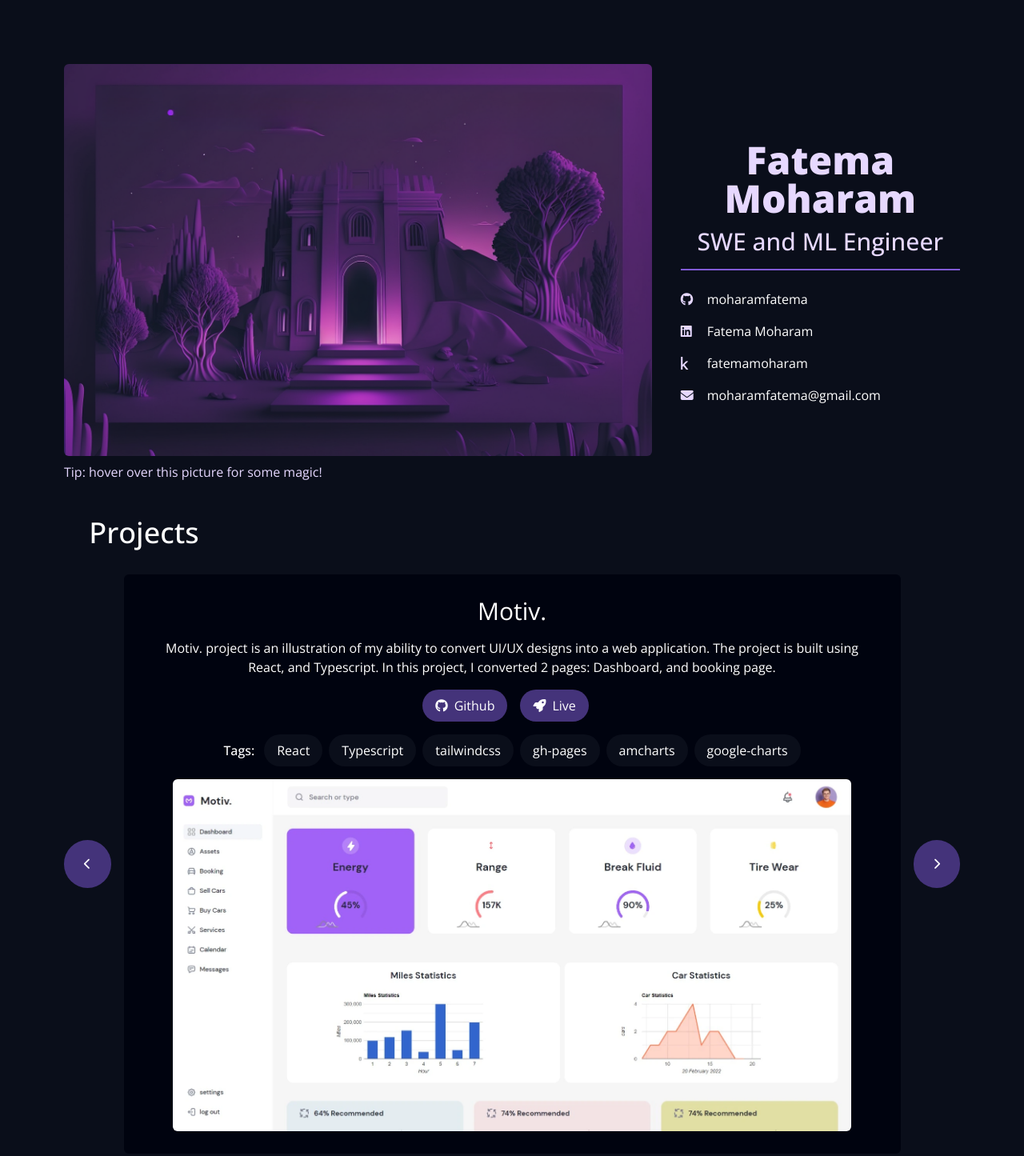
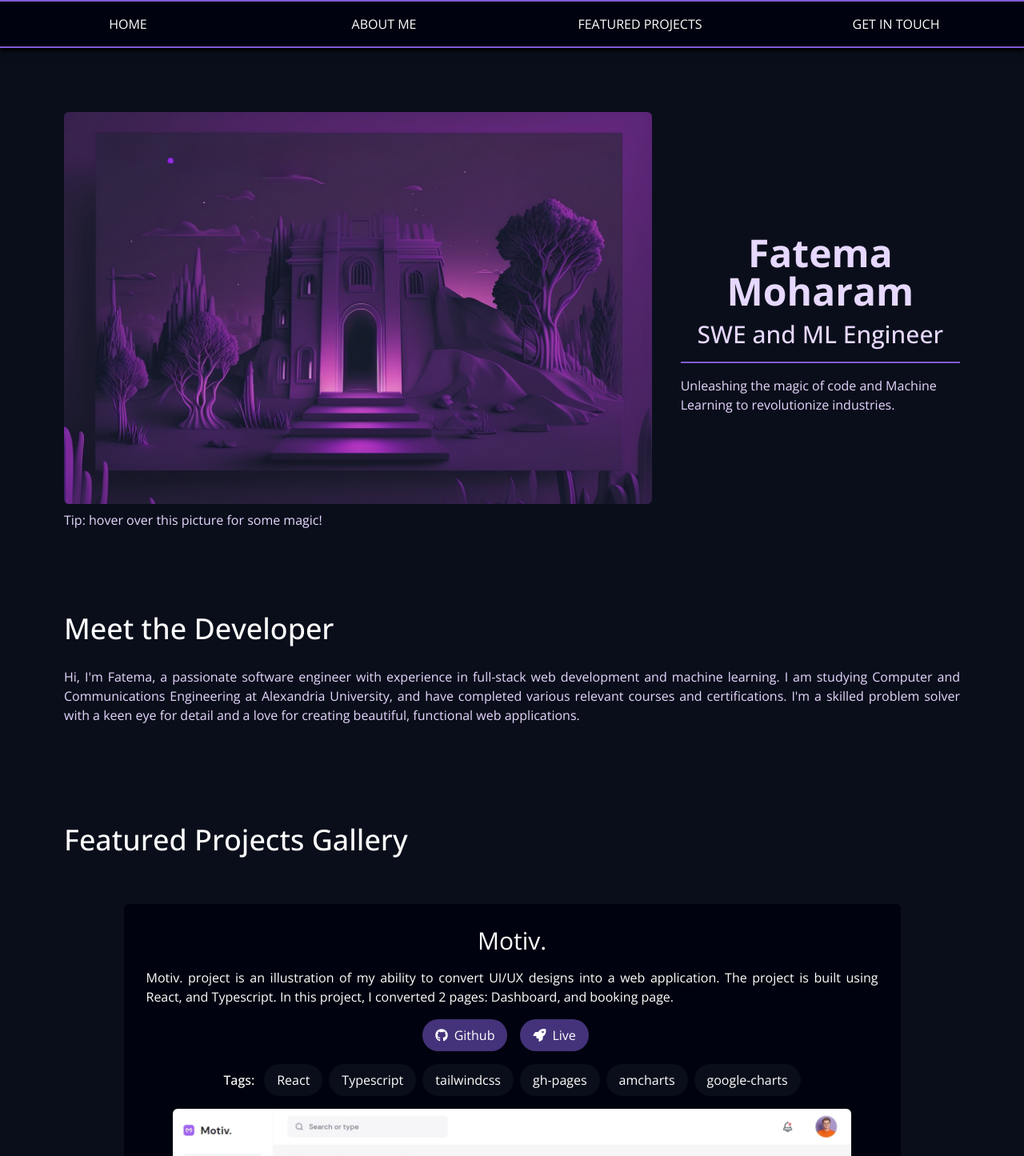
Before and after one commit to moharamfatema/moharamfatema.github.io, a React (Create React App) app: page / in a window 1280 px wide. Shown: the top 1445 px of the page at 80% size. Built offline with nearby package versions, Linux system fonts and the light colour scheme.

Commit message:
* About me section * Added quote and moved contacts to bottom * enabled navbar * styling

```diff
--- a/src/App.tsx
+++ b/src/App.tsx
@@ -1,16 +1,23 @@
 import React from 'react'
 
+import About from './modules/About'
+import Contacts from './modules/Contacts'
 import Home from './modules/Home'
 import Projects from './modules/Projects'
-// import Navbar from './modules/Navbar'
+import Navbar from './modules/Navbar'
 
 function App() {
     return (
-        <div className="App p-7 lg:p-20 grid grid-cols-1 gap-9" >
+        <div className="App" >
+            <Navbar/>
 
-            {/* <Navbar/> */}
-            <Home/>
-            <Projects/>
+            <div className="sections">
+                <Home/>
+                <About/>
+                <Projects/>
+                <Contacts/>
+            </div>
+
         </div>
     )
 }
--- a/src/index.css
+++ b/src/index.css
@@ -9,7 +9,7 @@ body {
   -webkit-font-smoothing: antialiased;
   -moz-osx-font-smoothing: grayscale;
   overflow-x: hidden;
-  @apply bg-background-dark;
+  @apply bg-background-dark w-screen;
   @apply text-purple-200;
 }
 
@@ -95,17 +95,25 @@ a{
   @apply opacity-50;
 }
 .section-hash{
-  @apply text-2xl md:text-4xl font-medium text-white mr-2 opacity-0
+  @apply text-2xl md:text-4xl font-medium text-white mr-2 opacity-0 absolute -left-7;
 }
 .section-title{
   @apply  text-2xl md:text-4xl font-medium text-white
 }
 .project-link{
   @apply text-white px-4 py-2 mr-4 bg-purple-900 rounded-full text-sm md:text-base;
+  @apply hover:bg-purple-700 flex items-center;
 }
 .slide-btn.wrap{
   @apply relative rounded-full cursor-pointer;
 }
 .slide-btn button{
   @apply p-3 px-4 md:p-5 md:px-6 rounded-full bg-purple-900 w-min h-min text-white my-auto text-sm;
+  @apply hover:bg-purple-700;
 }
+.section-wrapper{
+  @apply relative;
+}
+.sections{
+  @apply p-11 lg:p-20 grid grid-cols-1 gap-24;
+}
--- /dev/null
+++ b/src/modules/About/index.tsx
@@ -0,0 +1,16 @@
+import React from 'react'
+
+const About = () => {
+    return (
+        <div className="about w-full section-wrapper" id='about'>
+            <a href='#about' className='section'>
+                <p className='section-hash'
+                >#</p>
+                <h1 className='section-title'>Meet the Developer</h1>
+            </a>
+            <p className='text-justify py-7'>{'Hi, I\'m Fatema, a passionate software engineer with experience in full-stack web development and machine learning. I am studying Computer and Communications Engineering at Alexandria University, and have completed various relevant courses and certifications. I\'m a skilled problem solver with a keen eye for detail and a love for creating beautiful, functional web applications.'}</p>
+        </div>
+    )
+}
+
+export default About
--- /dev/null
+++ b/src/modules/Contacts/index.tsx
@@ -0,0 +1,27 @@
+import React from 'react'
+import { contacts } from '../../shared/data/contact'
+
+const Contacts = () => {
+    return (
+        <div className="contacts w-full section-wrapper" id='contacts'>
+            <a href='#contacts' className='section'>
+                <p className='section-hash'
+                >#</p>
+                <h1 className='section-title'>Get in Touch</h1>
+            </a>
+            <div className="wrap py-7">
+
+                {contacts.map((contact) => {
+                    return (
+                        <div className="contact__item flex items-center gap-2 ml-2" key={contact.title}>
+                            <i className={`${contact.icon} w-[17px] h-auto contact icon`}></i>
+                            <a href={contact.link} target="_blank" rel="noreferrer" className='contact link select-all p-2'>{contact.title}</a>
+                        </div>
+                    )
+                })}
+            </div>
+        </div>
+    )
+}
+
+export default Contacts
--- a/src/modules/Home/components/Summary/index.tsx
+++ b/src/modules/Home/components/Summary/index.tsx
@@ -1,22 +1,13 @@
 import React, {FC} from 'react'
-import { contacts } from './contact'
 
 const Summary: FC = () => {
     return (
         <div className='summary flex flex-col items-center content-center h-full justify-center gap-4 md:gap-3 m-auto max-w-sm md:max-w-full'>
-            <h1 className='name font-black text-4xl md:text-5xl select-all text-center w-full'>Fatema Moharam</h1>
+            <h1 className='name font-bold  text-4xl md:text-5xl select-all text-center w-full'>Fatema Moharam</h1>
             <div className="summary__content flex flex-col items-center gap-4  w-full">
                 <h2 className='title font-medium text-2xl md:text-3xl'>SWE and ML Engineer</h2>
                 <div className="line w-full border-b-2 border-purple-600 h-0"></div>
-                <div className="summary__contact w-full ">
-                    {contacts.map((contact) => {
-                        return (
-                            <div className="contact__item flex items-center gap-2" key={contact.title}>
-                                <i className={`${contact.icon} w-[17px] h-auto contact icon`}></i>
-                                <a href={contact.link} target="_blank" rel="noreferrer" className='contact link select-all p-2'>{contact.title}</a>
-                            </div>
-                        	)})}
-                </div>
+                <p>Unleashing the magic of code and Machine Learning to revolutionize industries.</p>
             </div>
         </div>
     )
--- a/src/modules/Home/index.tsx
+++ b/src/modules/Home/index.tsx
@@ -5,11 +5,9 @@ import Summary from './components/Summary'
 const Home : FC= () => {
 
     return (
-        <div className="home grid grid-cols-1 lg:grid-cols-3 gap-9" id='home'>
+        <div className="home flex flex-col lg:grid lg:grid-cols-3 gap-9" id='home'>
             <Picture/>
-
-
-            <div className="">
+            <div>
                 <Summary/>
             </div>
         </div>
--- a/src/modules/Navbar/index.tsx
+++ b/src/modules/Navbar/index.tsx
@@ -8,20 +8,16 @@ const Navbar : React.FC = () => {
             hash: '#home'
         },
         {
-            name: 'About',
+            name: 'About Me',
             hash: '#about'
         },
         {
-            name: 'Blog',
-            hash: '#blog'
-        },
-        {
-            name: 'Projects',
+            name: 'Featured Projects',
             hash: '#projects'
         },
         {
-            name: 'Contact',
-            hash: '#contact'
+            name: 'Get in Touch',
+            hash: '#contacts'
         }
     ]
     const [active, setActive] = React.useState({
@@ -50,8 +46,8 @@ const Navbar : React.FC = () => {
                             {
                                 hashes.map((hash, index) => {
                                     return (
-                                        <li className="nav-item p-4 border-b-2 border-b-purple-600 hover:bg-background-dark w-full" key={index}>
-                                            <a href={hash.hash}>
+                                        <li className="nav-item border-b-2 border-b-purple-600 hover:bg-background-dark w-full h-full" key={index}>
+                                            <a href={hash.hash} className='p-4'>
                                                 {hash.name}
                                             </a>
                                         </li>
--- a/src/modules/Projects/components/Project.tsx
+++ b/src/modules/Projects/components/Project.tsx
@@ -7,10 +7,10 @@ interface IProps {
 
 const Project:FC<IProps> = ({project}) => {
     return (
-        <div className=' w-full h-full'>
-            <div className='grid grid-cols-1 gap-4 p-7 bg-background-darker rounded-md m-4 text-center'>
+        <div className=' w-full '>
+            <div className='flex flex-col content-center justify-center align-middle gap-4 p-7 bg-background-darker rounded-md m-4 text-center h-full'>
                 <h1 className='text-xl md:text-3xl font-normal text-white'>{project.name}</h1>
-                <p className='text-sm md:text-base text-white text-justify md:text-center'>{project.description}</p>
+                <p className='text-sm md:text-base text-white md:text-justify md:text-center'>{project.description}</p>
                 <div className='flex m-auto'>
                     <a href={project.repo} target='_blank' rel='noreferrer' className='project-link '>
                         <i className='fab fa-github mr-2 '></i>
--- a/src/modules/Projects/index.tsx
+++ b/src/modules/Projects/index.tsx
@@ -1,6 +1,6 @@
 import React from 'react'
 import Project from './components/Project'
-import { projects } from './projects'
+import { projects } from '../../shared/data/projects'
 const Projects = () => {
 
     // carousel
@@ -19,19 +19,14 @@ const Projects = () => {
         return null
     }
 
-    const onMouseMove = (e: React.MouseEvent<HTMLDivElement, MouseEvent>) => {
-        e.currentTarget.style.setProperty('--mouse-x', e.clientX + 'px')
-        e.currentTarget.style.setProperty('--mouse-y', e.clientY + 'px')
-    }
-
     return (
-        <div className='projects w-full max-h-screen' id='projects'>
+        <div className='section-wrapper projects w-full min-h-screen' id='projects'>
             <a href='#projects' className='section'>
                 <p className='section-hash'
                 >#</p>
-                <h1 className='section-title'>Projects</h1>
+                <h1 className='section-title'>Featured Projects Gallery</h1>
             </a>
-            <div className='grid grid-cols-1 gap-4 mt-4'>
+            <div className='grid grid-cols-1 gap-4 mt-4 min-h-full'>
 
                 <div className='flex justify-center content-center items-center'>
                     <div className="slide-btn wrap"
@@ -44,7 +39,6 @@ const Projects = () => {
                         <button onClick={prevSlide} title='Previous Slide' id='prev-slide'>
                             <i className='fas fa-chevron-left'></i>
                         </button>
-                        <div className="highlight p-5 px-6" onMouseMove={onMouseMove}></div>
                     </div>
                     <Project project={projects[current]} />
 
@@ -58,7 +52,6 @@ const Projects = () => {
                         <button  onClick={nextSlide} title='Next Slide' id='next-slide'>
                             <i className='fas fa-chevron-right'></i>
                         </button>
-                        <div className="highlight p-5 px-6 " onMouseMove={onMouseMove}></div>
                     </div>
 
                 </div>
--- a/src/modules/Home/components/Summary/contact.ts
+++ b/src/shared/data/contact.ts
@@ -1,4 +1,4 @@
-import { IContact } from '../../../../shared/types/types'
+import { IContact } from '../types/types'
 
 export const contacts: IContact[] = [
     {
--- a/src/modules/Projects/projects.ts
+++ b/src/shared/data/projects.ts
@@ -1,4 +1,4 @@
-import { IProject } from '../../shared/types/types'
+import { IProject } from '../types/types'
 import motiv from '../../assets/img/projects/Motiv..webp'
 import mmc from '../../assets/img/projects/mmc.webp'
 import pomodoro from '../../assets/img/projects/pomodoro.webp'
```
